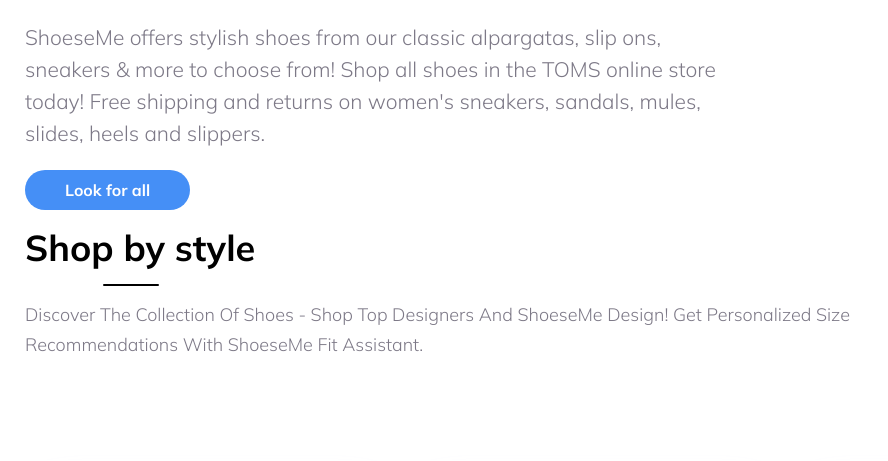
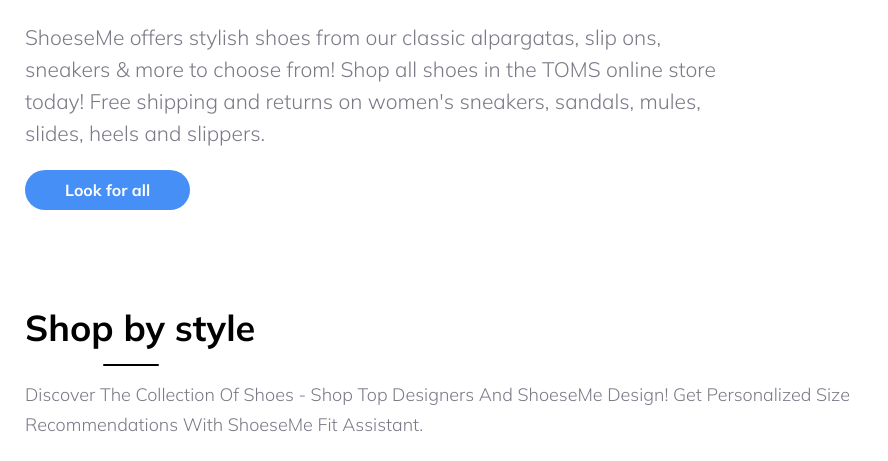
Before and after one commit to SoraLinken/exercises, a PHP site: page /ex2/index.html in a window 1280 px wide. Shown: the part 868-1329 px from the top of the page, without its empty margins (0-888 px from the left). Run offline with PHP 8.4, Linux system fonts and the light colour scheme.

Commit message:
h2 fix margin

```diff
--- a/ex2/css/index.css
+++ b/ex2/css/index.css
@@ -53,6 +53,9 @@
     text-decoration: none;
 }
 
+#style-title{
+    margin-top: 105px;
+}
 
 .logo{
     color: #000000;
--- a/ex2/index.html
+++ b/ex2/index.html
@@ -45,7 +45,7 @@
             </section>
 
             <section>
-                <h2>Shop by style</h2>
+                <h2 id="style-title">Shop by style</h2>
                 <hr>
                 <p class="paragraph p2-text">
                     Discover The Collection Of Shoes - Shop Top Designers And ShoeseMe Design!
```
